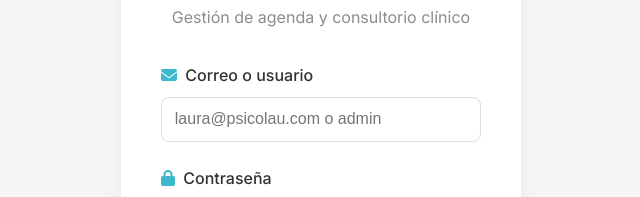
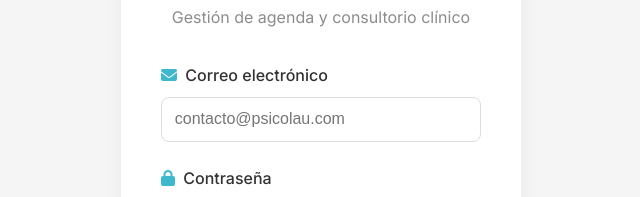
Before and after one commit to CristhianRuiz24/PsicoLau-Pagina-web, a plain HTML site: page panel/index.html in a window 1280 px wide. Shown: the part 300-497 px from the top of the page, 319-959 px from the left. Drawn offline with Linux system fonts and the light colour scheme.

Commit message:
fix(panel): actualizar label y placeholder en login a correo oficial

```diff
--- a/panel/index.html
+++ b/panel/index.html
@@ -19,8 +19,8 @@
 
       <form id="loginForm">
         <div class="form-group">
-          <label for="email"><i class="fa-solid fa-envelope" style="color: var(--turquesa); margin-right: 4px;"></i> Correo o usuario</label>
-          <input type="text" id="email" required placeholder="laura@psicolau.com o admin">
+          <label for="email"><i class="fa-solid fa-envelope" style="color: var(--turquesa); margin-right: 4px;"></i> Correo electrónico</label>
+          <input type="email" id="email" required placeholder="contacto@psicolau.com">
         </div>
         <div class="form-group">
           <label for="password"><i class="fa-solid fa-lock" style="color: var(--turquesa); margin-right: 4px;"></i> Contraseña</label>
```
